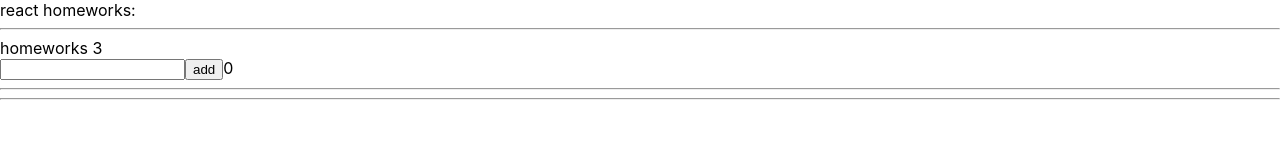
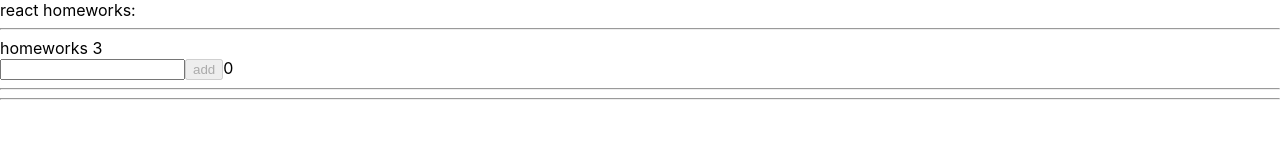
Before and after one commit to AV-html/ignat-tasks, a React (Create React App) app: page / in a window 1280 px wide. Shown: the top 160 px of the page. Built offline with nearby package versions, Linux system fonts and the light colour scheme.

Commit message:
3 task - completed

```diff
--- a/src/p2-homeworks/h3/Greeting.tsx
+++ b/src/p2-homeworks/h3/Greeting.tsx
@@ -1,13 +1,12 @@
 import React from 'react'
 import s from './Greeting.module.css'
-import {ErrorType} from './GreetingContainer';
 
 
 type GreetingPropsType = {
     name: string
     setNameCallback: (e: React.ChangeEvent<HTMLInputElement>) => void
     addUser: () => void
-    error: ErrorType
+    error: string
     totalUsers: number
     onKeyHandler: (e: React.KeyboardEvent<HTMLInputElement>) => void
 }
@@ -16,13 +15,20 @@ type GreetingPropsType = {
 const Greeting: React.FC<GreetingPropsType> = (
     {name, setNameCallback, addUser, error, totalUsers, onKeyHandler}
 ) => {
-    const isError = error.length > 0;
-    const inputClass = isError ? s.error : '';
+    const isEmptyInput = !name.length;
+    const isNotError = !error;
+
+    const inputClass = isNotError ? '' : s.error;
 
     return (
         <div>
-            <input value={name} onKeyDown={onKeyHandler} onChange={setNameCallback} className={inputClass}/>
-            <button onClick={addUser} disabled={isError}>add</button>
+            <input value={name}
+                   onKeyDown={onKeyHandler}
+                   onChange={setNameCallback}
+                   className={inputClass}
+                   onBlur={setNameCallback}
+            />
+            <button onClick={addUser} disabled={isEmptyInput}>add</button>
             <span>{totalUsers}</span>
             <div className={s.errorText}>{error}</div>
         </div>
--- a/src/p2-homeworks/h3/GreetingContainer.tsx
+++ b/src/p2-homeworks/h3/GreetingContainer.tsx
@@ -1,36 +1,39 @@
 import React, {useState} from 'react'
 import Greeting from './Greeting'
+import {UserType} from './HW3';
 
 type GreetingContainerPropsType = {
-    users: Array<string>
+    users: Array<UserType>
     addUserCallback: (name: string) => void
 }
 
-export type ErrorType = 'error' | '';
 
 // уровень локальной логики
 const GreetingContainer: React.FC<GreetingContainerPropsType> = ({users, addUserCallback}) => {
     const [name, setName] = useState<string>('')
-    const [error, setError] = useState<ErrorType>('')
+    const [error, setError] = useState<string>('')
 
     const setNameCallback = (e: React.ChangeEvent<HTMLInputElement>) => {
-        setName(e.currentTarget.value);
+        const name = e.currentTarget.value.trim()
 
-        if (e.currentTarget.value.length) {
-            setError('');
+
+        if (name) {
+            setName(name);
+            error && setError(''); // Обнулять ошибку, если она была!
         } else {
+            name && setName('')
             setError('error');
         }
 
     }
     const addUser = () => {
         addUserCallback(name)
-        alert(`Hello ${name}!`) // need to fix
+        alert(`Hello ${name}!`)
         setName('')
     }
 
     const onKeyHandler = (e: React.KeyboardEvent<HTMLInputElement>) => {
-        if (e.key === 'Enter') {
+        if (name && e.key === 'Enter') {
             addUser();
         }
     }
--- a/src/p2-homeworks/h3/HW3.tsx
+++ b/src/p2-homeworks/h3/HW3.tsx
@@ -1,5 +1,6 @@
 import React, {useState} from 'react'
 import GreetingContainer from './GreetingContainer'
+import {v1} from 'uuid';
 
 // types
 export type UserType = {
@@ -9,10 +10,14 @@ export type UserType = {
 
 // уровень работы с глобальными данными
 function HW3() {
-    const [users, setUsers] = useState<Array<string>>([])
+    const [users, setUsers] = useState<Array<UserType>>([])
 
     const addUserCallback = (name: string) => {
-        setUsers([...users, name]);
+        const newUser = {
+            _id: v1(),
+            name,
+        }
+        setUsers([...users, newUser]);
     }
 
     return (
```
